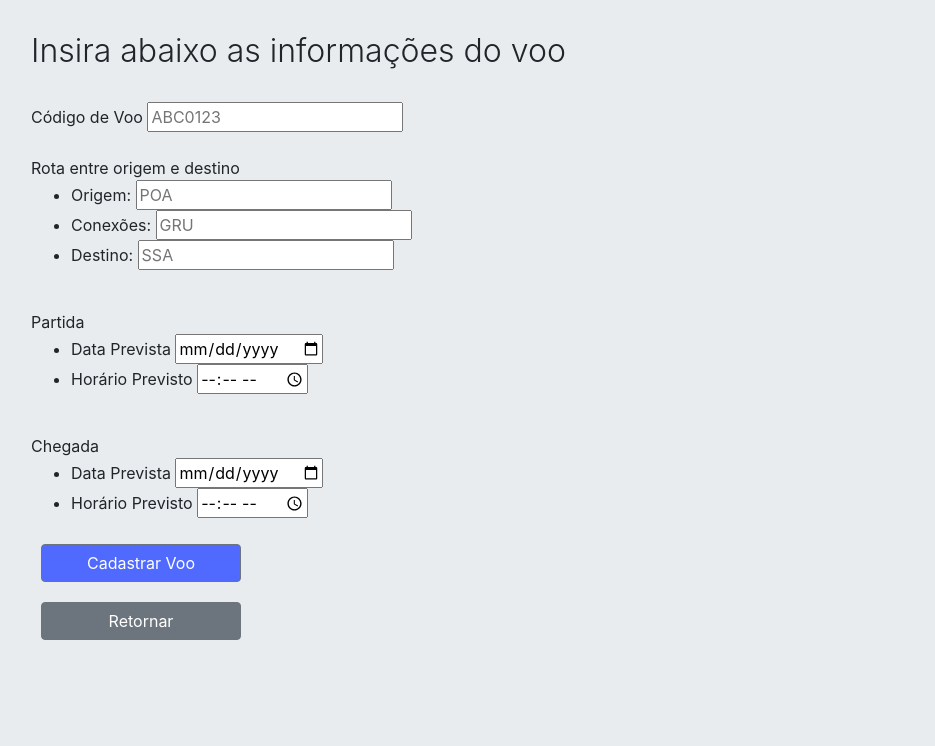
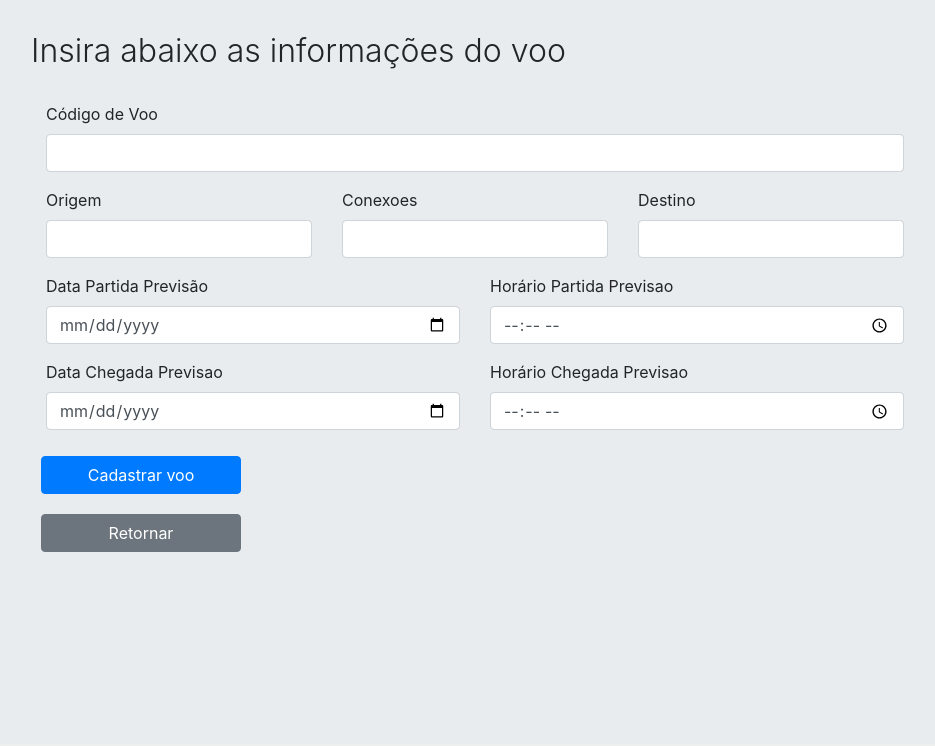
Before and after one commit to PedroDeSanti/FlightOps, a Django app: page /administrar/cadastrar/ in a window 1280 px wide. Shown: the part 56-802 px from the top of the page, without its empty margins (54-989 px from the left). After the commit the page ends 608 px from the top, so only its background shows below. Run offline with Django 4.2, Linux system fonts and the light colour scheme; the visitor is signed in with stand-in values (Sample User, id 1); some libraries are stand-ins or nearby versions.

Commit message:
✨ Adiciona pagina de cadastro de voos com impacto no bd

```diff
--- a/FlightOps/book/views.py
+++ b/FlightOps/book/views.py
@@ -2,7 +2,13 @@ from django.conf import LazySettings
 from django.contrib.auth.decorators import login_required, permission_required
 from django.shortcuts import render
 from django.http import FileResponse
+from datetime import datetime
 from fpdf import FPDF
+from book.repositorio.HorariosRepositorio import cria_horarios
+from book.repositorio.RotasRepositorio import cria_rota
+from book.repositorio.EstadoRepositorio import cria_estado
+from book.repositorio.VooRepositorio import cria_voo
+
 
 # Create your views here.
 
@@ -32,8 +38,44 @@ def administrarVoos(request):
 @login_required
 @permission_required('auth.administrarvoo')
 def cadastrarVoo(request):
+    voo = None
+    erro = None
 
-    return render(request, "Administrar/CadastroVoo.html")
+    if request.method == "POST":
+        try:
+            horarios = cria_horarios(
+                request.POST["data_chegada_previsao"],
+                request.POST["horario_chegada_previsao"],
+                request.POST["data_partida_previsao"],
+                request.POST["horario_partida_previsao"]
+            )
+
+            rota = cria_rota(
+                request.POST["aeroporto_origem"],
+                request.POST["aeroporto_destino"],
+                request.POST["conexoes"]
+            )
+
+            estado = cria_estado(
+                "Inicial"
+            )
+
+            voo = cria_voo(
+                request.POST["codigo_de_voo"],
+                rota,
+                horarios,
+                estado
+            )
+
+
+        except Exception as err:
+            erro = err
+
+    contexto = {
+        "voo": voo,
+        "erro": erro
+    }
+    return render(request, "Administrar/CadastroVoo.html", contexto)
 
 
 @login_required
--- a/FlightOps/template/Administrar/CadastroVoo.html
+++ b/FlightOps/template/Administrar/CadastroVoo.html
@@ -19,51 +19,143 @@
                 Insira abaixo as informações do voo
             </h2>
             <br />
-            Código de Voo <input type="text" placeholder="ABC0123" />
-            <br />
-            <br />
-            Rota entre origem e destino
-            <ul>
-                <li>Origem: <input type="text" placeholder="POA" /></li>
-                <li>Conexões: <input type="text" placeholder="GRU" /></li>
-                <li>Destino: <input type="text" placeholder="SSA" /></li>
-            </ul>
-            <br />
-            Partida
-            <ul>
-                <li>
-                    Data Prevista
-                    <input type="date" placeholder="2022-11-11" />
-                </li>
-                <li>
-                    Horário Previsto
-                    <input type="time" placeholder="23:58" />
-                </li>
-            </ul>
-            <br />
-            Chegada
-            <ul>
-                <li>
-                    Data Prevista
-                    <input type="date" placeholder="2022-11-12" />
-                </li>
-                <li>
-                    Horário Previsto
-                    <input type="time" placeholder="08:03" />
-                </li>
-            </ul>
-            <div>
-                <a class="btn btn-secondary button azul" href=".." role="button">
-                    Cadastrar Voo
-                </a>
-            </div>
-            <div>
-                <a class="btn btn-secondary button" href=".." role="button">
-                    Retornar
-                </a>
-            </div>
+            <form action="/administrar/cadastrar/" method = "POST" style="width: 80%; height: 100%">
+                {% csrf_token %}
+                <div class="mb-3 container">
+                    <div class="row">
+                        <div class="col">
+                            <label
+                                for="inputCodigoVooCadastrar"
+                                class="form-label"
+                            >
+                                Código de Voo
+                            </label>
+                            <input
+                                type="text"
+                                class="form-control"
+                                name="codigo_de_voo"
+                                id="inputCodigoVooCadastrar"
+                            />
+                        </div>
+                    </div>
+                </div>
+
+                <div class="mb-3 container">
+                    <div class="row">
+                        <div class="col">
+                            <label for="inputOrigemCadastrar" class="form-label">
+                                Origem
+                            </label>
+                            <input
+                                type="text"
+                                class="form-control"
+                                name="aeroporto_origem"
+                                id="inputOrigemCadastrar"
+                            />
+                        </div>
+
+                        <div class="col">
+                            <label for="inputDestinoCadastrar" class="form-label">
+                                Conexoes
+                            </label>
+                            <input
+                                type="text"
+                                class="form-control"
+                                name="conexoes"
+                                id="inputConexoesCadastrar"
+                            />
+                        </div>
+
+                        <div class="col">
+                            <label for="inputDestinoCadastrar" class="form-label">
+                                Destino
+                            </label>
+                            <input
+                                type="text"
+                                class="form-control"
+                                name="aeroporto_destino"
+                                id="inputDestinoCadastrar"
+                            />
+                        </div>
+                    </div>
+                </div>
+
+                <div class="mb-3 container">
+                    <div class="row">
+                        <div class="col">
+                            <label for="inputDataPartidaCadastrar" class="form-label">
+                                Data Partida Previsão
+                            </label>
+                            <input
+                                type="date"
+                                class="form-control"
+                                name="data_partida_previsao"
+                                id="inputDataPartidaCadastrar"
+                            />
+                        </div>
+
+                        <div class="col">
+                            <label for="inputHorarioPartidaCadastrar" class="form-label">
+                                Horário Partida Previsao
+                            </label>
+                            <input
+                                type="time"
+                                class="form-control"
+                                name="horario_partida_previsao"
+                                id="inputHorarioPartidaCadastrar"
+                            />
+                        </div>
+                    </div>
+                </div>
+
+                <div class="mb-3 container">
+                    <div class="row">
+                        <div class="col">
+                            <label for="inputDataPartidaCadastrar" class="form-label">
+                                Data Chegada Previsao
+                            </label>
+                            <input
+                                type="date"
+                                class="form-control"
+                                name="data_chegada_previsao"
+                                id="inputDataPartidaCadastrar"
+                            />
+                        </div>
+                        <div class="col">
+                            <label for="inputHorarioChegadaCadastrar" class="form-label">
+                                Horário Chegada Previsao
+                            </label>
+                            <input
+                                type="time"
+                                class="form-control"
+                                name="horario_chegada_previsao"
+                                id="inputHorarioChegadaCadastrar"
+                            />
+                        </div>
+                    </div>
+                </div>
+                <div>
+                    <button type="submit" class="btn btn-primary button">Cadastrar voo</button>
+                </div>
+                <div>
+                    <a class="btn btn-secondary button" href="/" role="button">
+                        Retornar
+                    </a>
+                </div>
+            </form>
         </div>
     </div>
 </main>
 
+{% if voo %}
+    <div class="alert alert-success" role="alert">
+      Voo criado com sucesso!
+    </div>
+    {% endif %}
+    {% if erro %}
+    <div class="alert alert-danger" role="alert">
+      {{erro}}
+    </div>
+{% endif %}
+
 {% endblock content %}
```
Also changed, not shown: FlightOps/book/models.py (+7 -7 lines), FlightOps/book/repositorio/EstadoRepositorio.py (added, +16 -0 lines), FlightOps/book/repositorio/HorariosRepositorio.py (added, +26 -0 lines), FlightOps/book/repositorio/RotasRepositorio.py (added, +16 -0 lines), FlightOps/book/repositorio/VooRepositorio.py (added, +24 -0 lines), FlightOps/book/migrations/0005_alter_estado_data_atualizacao_and_more.py (added), FlightOps/book/migrations/0006_alter_estado_id_alter_horarios_id_alter_rota_id_and_more.py (added), FlightOps/book/repositorio/__init__.py (added).
